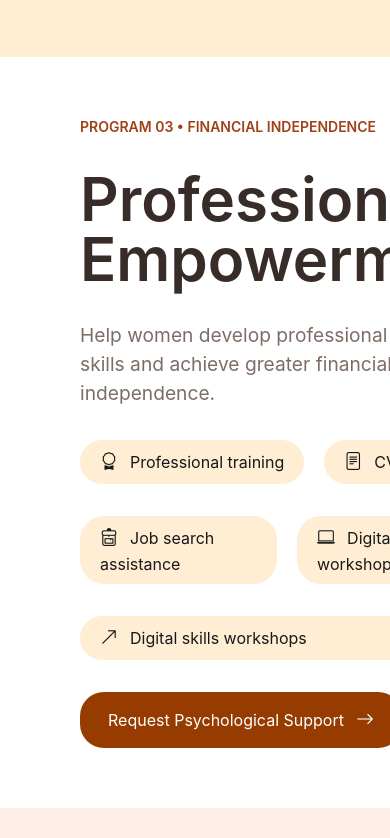
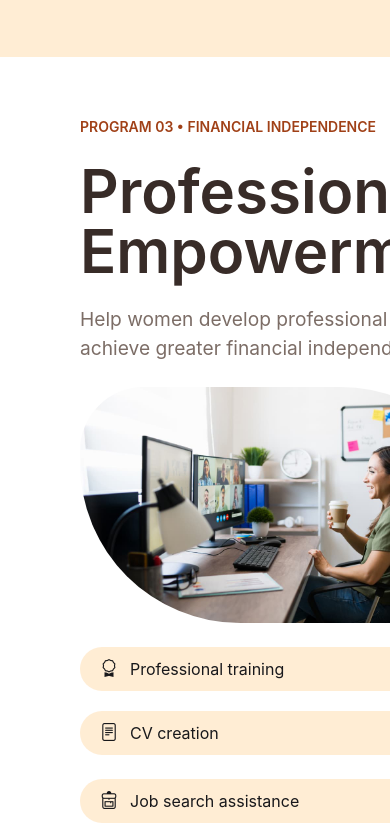
Before and after one commit to aymane-marki/AymaneMaki_FinalProject_Html-CSS, a website: page index.html in a window 390 px wide. Shown: the part 2266-3104 px from the top of the page. Drawn offline with nearby package versions, Linux system fonts and the light colour scheme.

Commit message:
make fourth section responsive

```diff
--- a/index.html
+++ b/index.html
@@ -142,29 +142,33 @@
       </div>
     </section>
     <section class=" flex items-center pl-20 pr-4 py-15">
-      <div class=" flex items-center">
+      <div class=" flex items-center max-sm:hidden">
         <img class="rounded-tr-[10rem] rounded-bl-[10rem] rounded-tl-[4rem] rounded-br-[4rem] w-[90%]"
           src="./public/images/Empowerment.jpeg" alt="">
       </div>
-      <div class=" flex flex-col gap-8 ">
+      <div class=" flex flex-col lg:gap-8 gap-6 ">
         <p class="text-sm text-[#a04017] font-semibold">PROGRAM 03 • FINANCIAL INDEPENDENCE</p>
         <h2 class="font-semibold text-6xl text-[#382c28]">Professional <br>
           Empowerment</h2>
-        <p class="text-[1.2rem] text-[#7c6d66] w-[80%]">Help women develop professional skills and achieve greater
+        <p class="text-[1.2rem] text-[#7c6d66] lg:w-[80%]">Help women develop professional skills and achieve greater
           financial independence.</p>
-        <div class="flex gap-5">
+          <div class=" flex items-center lg:hidden">
+        <img class="rounded-tr-[10rem] rounded-bl-[10rem] rounded-tl-[4rem] rounded-br-[4rem]"
+          src="./public/images/Empowerment.jpeg" alt="">
+      </div>
+        <div class="flex gap-5 max-sm:flex-col">
           <p class="border-0 rounded-3xl cursor-default bg-orange-100 py-2 px-5"><i
               class="bi bi-award text-lg pr-3  "></i>Professional training</p>
           <p class="border-0 rounded-3xl cursor-default bg-orange-100 py-2 px-5"><i
               class="bi bi-file-text text-lg pr-3 "></i>CV creation</p>
         </div>
-        <div class="flex gap-5">
+        <div class="flex gap-5 max-sm:flex-col">
           <p class="border-0 rounded-3xl cursor-default bg-orange-100 py-2 px-5"><i
               class="bi bi-backpack4 text-lg pr-3 "></i>Job search assistance</p>
           <p class="border-0 rounded-3xl cursor-default bg-orange-100 py-2 px-5"><i
               class="bi bi-laptop text-lg pr-3 "></i>Digital skills workshops</p>
         </div>
-        <p class="border-0 rounded-3xl cursor-default bg-orange-100 py-2 px-5 w-[90%] "><i
+        <p class="border-0 rounded-3xl cursor-default bg-orange-100 py-2 px-5 lg:w-[90%] "><i
             class="bi bi-arrow-up-right text-lg pr-3 "></i>Digital skills workshops</p>
         <button
           class="text-start text-white rounded-3xl bg-amber-800 w-fit py-3.5 px-7 cursor-pointer hover:-translate-y-1">Request
```
Also changed, not shown: public/css/output.css.
